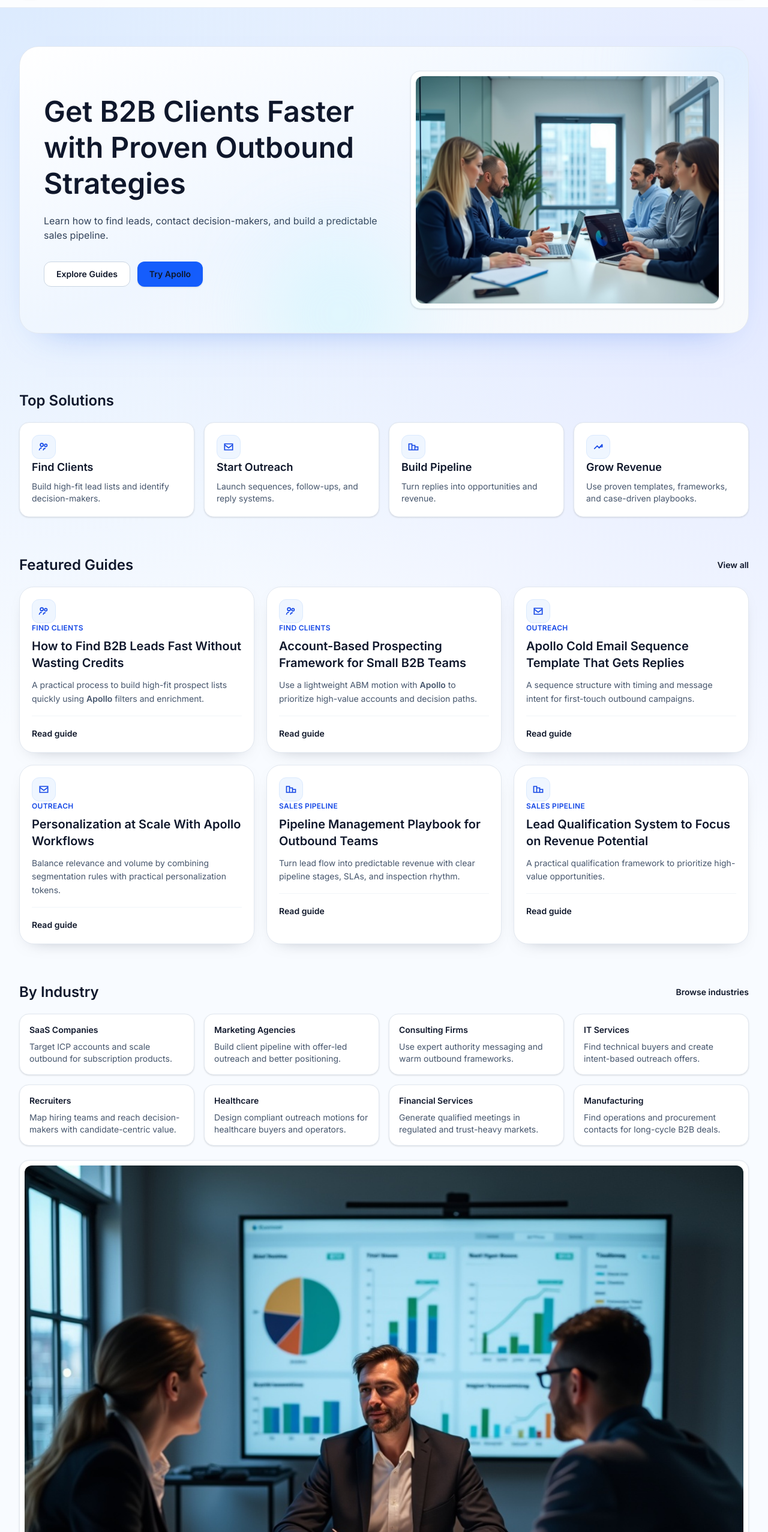
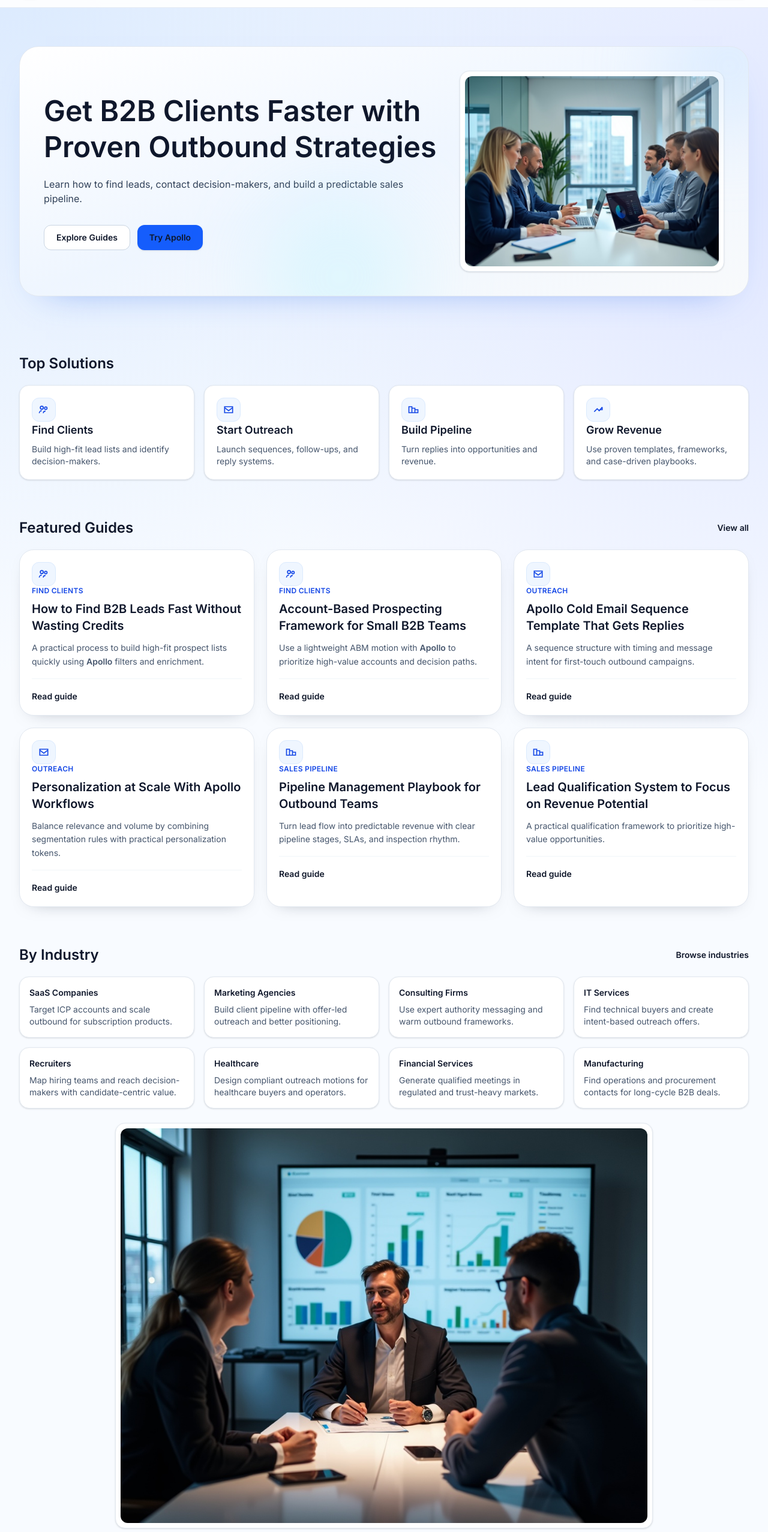
Before and after one commit to annalius3/b2bleadgenerationtools, a Next.js app: page / in a window 1280 px wide. Shown: the part 52-2606 px from the top of the page at 60% size. Built offline with nearby package versions, Linux system fonts and the light colour scheme.

Commit message:
Reduce homepage image sizes and shrink hero visual by half

```diff
--- a/app/page.tsx
+++ b/app/page.tsx
@@ -37,7 +37,7 @@ export default function HomePage() {
         <div className="relative overflow-hidden rounded-[2rem] border border-slate-200 bg-gradient-to-br from-white via-blue-50 to-slate-50 p-8 shadow-[0_28px_60px_-44px_rgba(37,99,235,0.55)] sm:p-10">
           <div className="pointer-events-none absolute -right-20 -top-20 h-56 w-56 rounded-full bg-blue-200/35 blur-3xl" />
           <div className="pointer-events-none absolute -bottom-24 left-1/3 h-64 w-64 rounded-full bg-cyan-200/25 blur-3xl" />
-          <div className="grid gap-8 lg:grid-cols-[1.05fr_0.95fr] lg:items-center">
+          <div className="grid gap-8 lg:grid-cols-[1.2fr_0.8fr] lg:items-center">
             <div>
               <h1 className="max-w-4xl text-4xl font-semibold leading-tight text-slate-900 sm:text-5xl">
                 Get B2B Clients Faster with Proven Outbound Strategies
@@ -57,7 +57,7 @@ export default function HomePage() {
                 <ApolloButton label="Try Apollo" className="px-5 py-2.5" />
               </div>
             </div>
-            <div className="overflow-hidden rounded-2xl border border-slate-200 bg-white p-2 shadow-sm">
+            <div className="mx-auto w-full max-w-[520px] overflow-hidden rounded-2xl border border-slate-200 bg-white p-2 shadow-sm">
               <Image
                 src="/images/home/hero-team.jpg"
                 alt="B2B sales team reviewing outbound performance"
@@ -121,7 +121,7 @@ export default function HomePage() {
             </Link>
           ))}
         </div>
-        <div className="mt-6 overflow-hidden rounded-2xl border border-slate-200 bg-white p-2 shadow-sm">
+        <div className="mx-auto mt-6 w-full max-w-4xl overflow-hidden rounded-2xl border border-slate-200 bg-white p-2 shadow-sm">
           <Image
             src="/images/home/industry-business.jpg"
             alt="Business team discussing growth strategy by industry"
@@ -159,7 +159,7 @@ export default function HomePage() {
       <section className="py-12">
         <div className="grid gap-4 lg:grid-cols-[1.1fr_0.9fr]">
           <ApolloCtaBlock title="Start generating B2B leads today with Apollo" />
-          <div className="overflow-hidden rounded-2xl border border-slate-200 bg-white p-2 shadow-sm">
+          <div className="mx-auto w-full max-w-xl overflow-hidden rounded-2xl border border-slate-200 bg-white p-2 shadow-sm">
             <Image
               src="/images/home/cta-founder.jpg"
               alt="Founder analyzing pipeline metrics with modern B2B tools"
```
